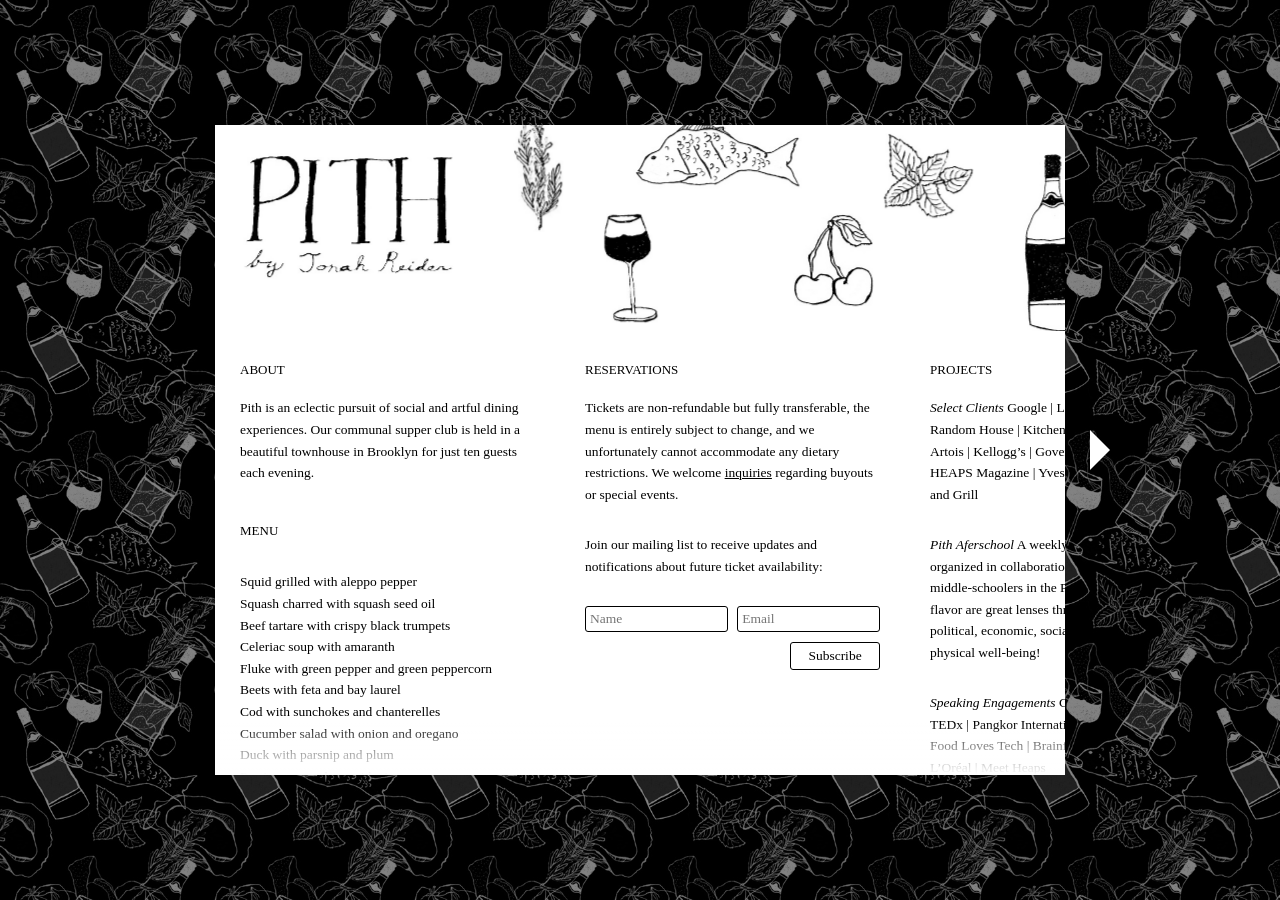
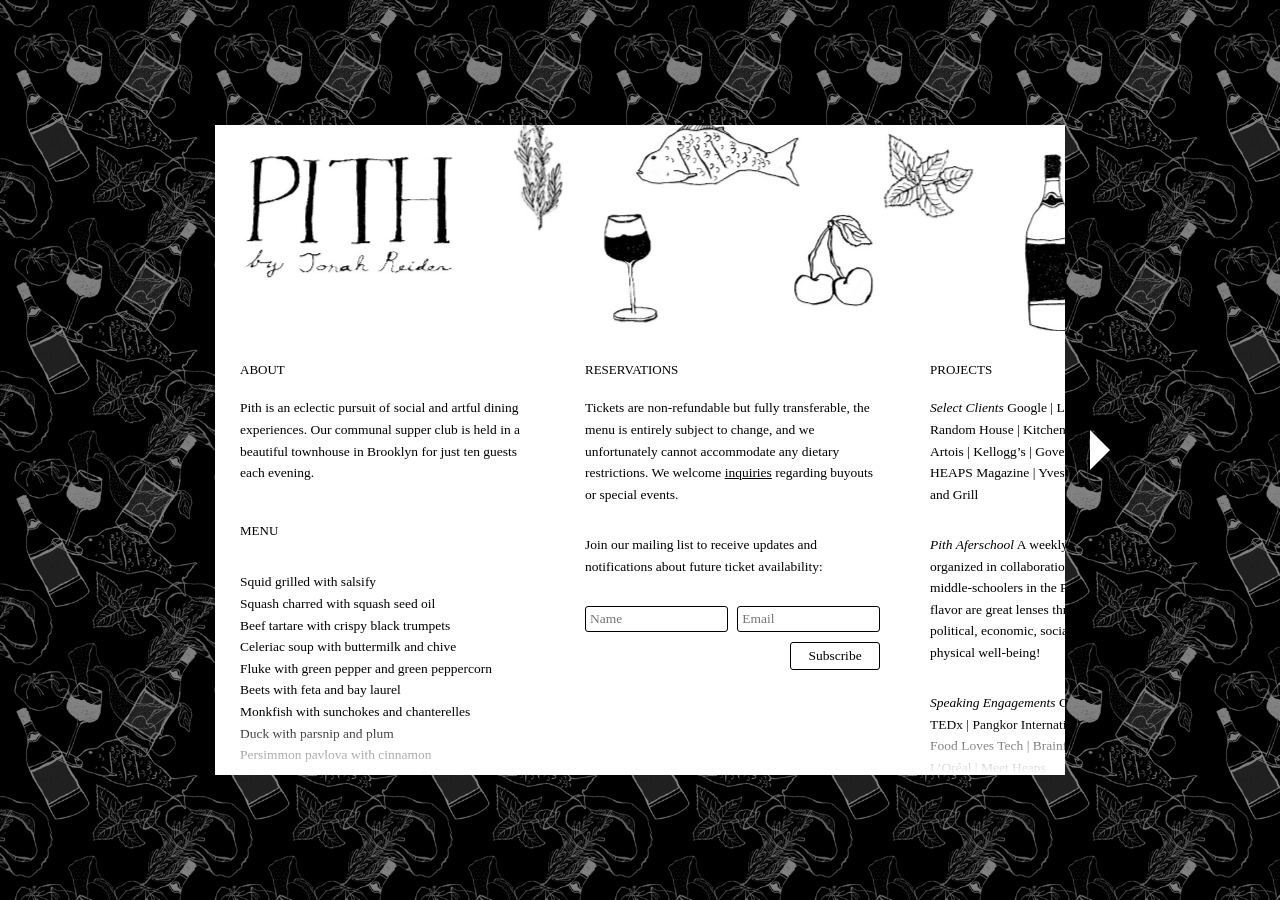
Before and after one commit to zoe-pith/pith-site, a Jekyll site: the page built from index.md, in a window 1280 px wide. Built offline with Jekyll 4.4.1, drawn with Linux system fonts in a browser that asks for light colours; some web fonts are replaced.

Commit message:
Update about.md

```diff
--- a/sections/about.md
+++ b/sections/about.md
@@ -2,17 +2,16 @@
 
 Pith is an eclectic pursuit of social and artful dining experiences. Our communal supper club is held in a beautiful townhouse in Brooklyn for just ten guests each evening.
 # menu
-Squid grilled with aleppo pepper
+Squid grilled with salsify
 Squash charred with squash seed oil
 Beef tartare with crispy black trumpets
-Celeriac soup with amaranth
+Celeriac soup with buttermilk and chive
 Fluke with green pepper and green peppercorn
 Beets with feta and bay laurel
-Cod with sunchokes and chanterelles
-Cucumber salad with onion and oregano
+Monkfish with sunchokes and chanterelles
 Duck with parsnip and plum
 Persimmon pavlova with cinnamon
-Chocolate mousse with sweet milk granita
+Chocolate ganache with sweet milk granita
 # select press
 
 ★★★ — [Chicago Tribune](http://www.chicagotribune.com/dining/restaurants/ct-review-intro-jonah-reider-food-0928-20160924-column.html)
```
